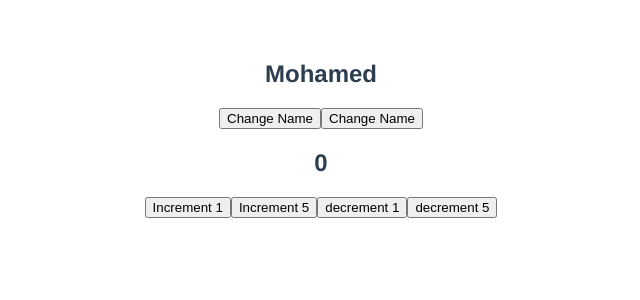
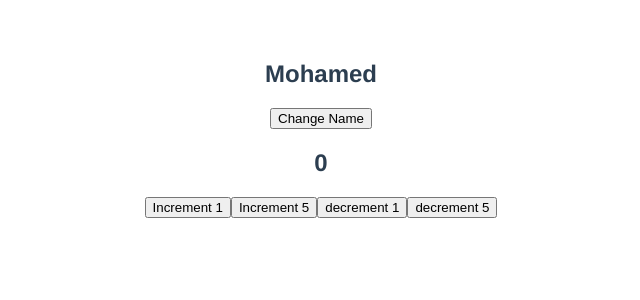
Before and after one commit to devmuhmed/journey-of-vuejs, a Vue app in the folder tasks/codevolution/: page / in a window 1280 px wide. Shown: the top 300 px of the page, without its empty margins (319-959 px from the left). Built offline with nearby package versions, Linux system fonts and the light colour scheme.

Commit message:
codevolution lesson 18 EventHandling part(2)

```diff
--- a/tasks/codevolution/src/EventHandling.vue
+++ b/tasks/codevolution/src/EventHandling.vue
@@ -1,13 +1,12 @@
 <template>
     <h2>{{ name }}</h2>
     <div>
-        <button @click="name = 'batman'">Change Name</button>
-        <button @mouseover="name = 'Hello'">Change Name</button>
+        <button @click="changeName($event), increment(1,$event)">Change Name</button>
     </div>
 
     <h2>{{ count }}</h2>
     <div>
-        <button @click="increment(1)">Increment 1</button>
+        <button @click="increment(1,$event)">Increment 1</button>
         <button @click="increment(5)">Increment 5</button>
         <button @click="decrement(1)">decrement 1</button>
         <button @click="decrement(5)">decrement 5</button>
@@ -25,8 +24,13 @@ export default {
         }
     },
     methods: {
-        increment(num){
+        changeName(event) {
+            this.name = 'batman'
+            console.log('Event',event);
+        },
+        increment(num,event){
             this.count += num
+            console.log('Event',event)
         },
         decrement(num){
             this.count -= num
```
